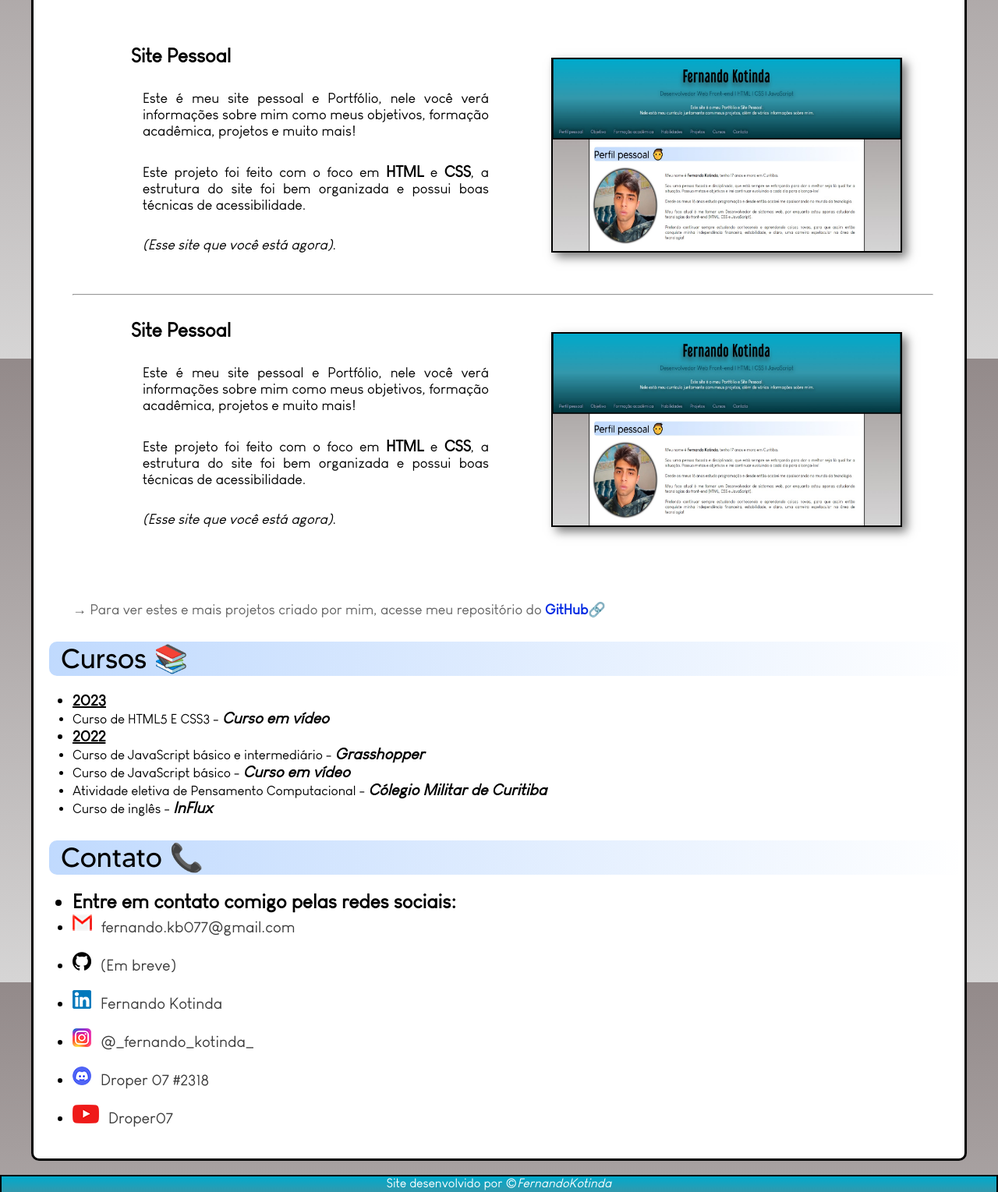
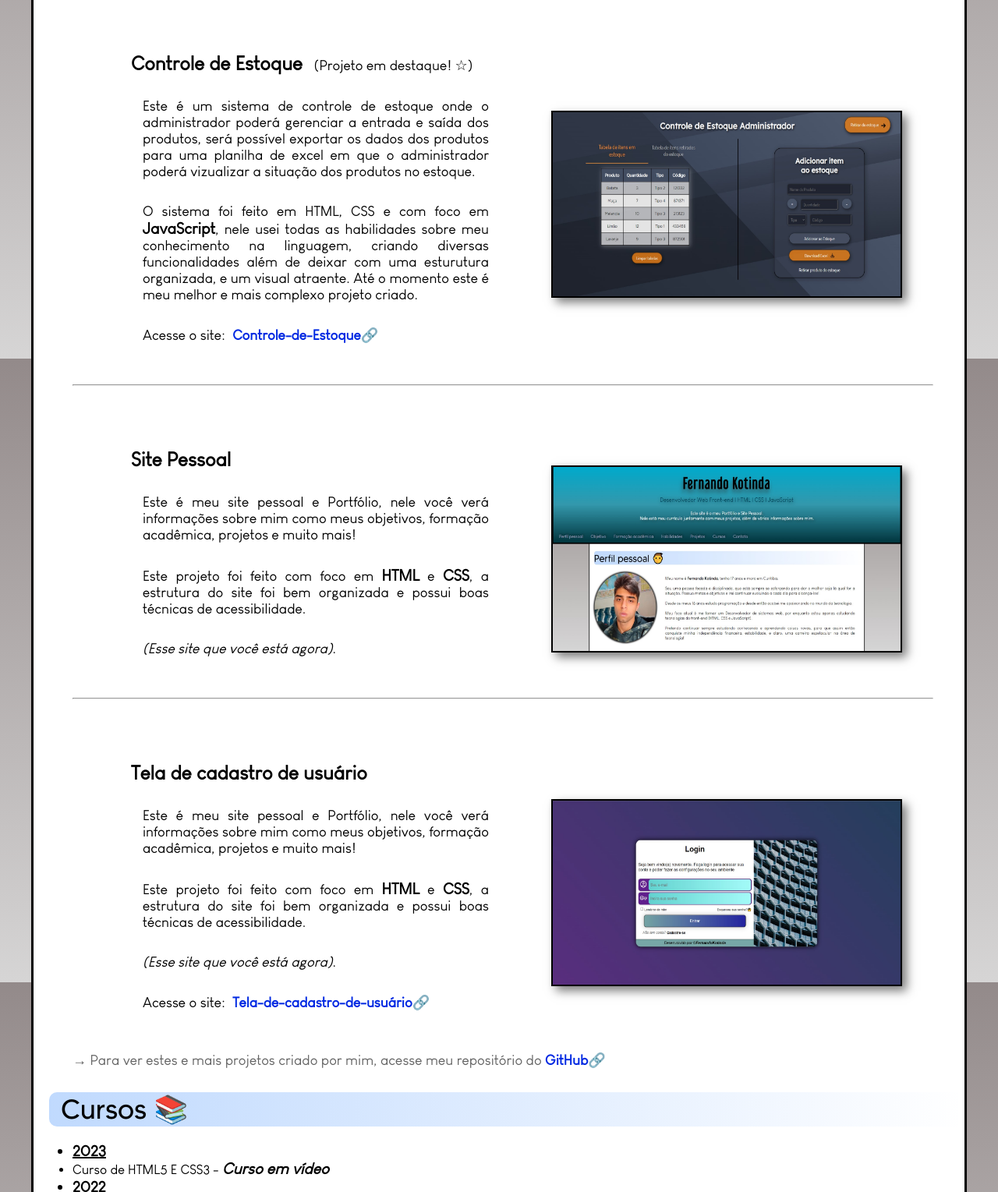
Before and after one commit to fernandokotinda/Site-Pessoal, a plain HTML site: page index.html in a window 1280 px wide. Shown: the part 1940-3469 px from the top of the page at 78% size. Drawn offline with Linux system fonts and the light colour scheme.

Commit message:
arrumando site pessoal

```diff
--- a/index.html
+++ b/index.html
@@ -102,12 +102,12 @@
                 <div class="projects">
 
                     <div class="flex-projeto">
-                            <h3>Site Pessoal</h3>
-                            <p>Este é meu site pessoal e Portfólio, nele você verá informações sobre mim como meus objetivos, formação acadêmica, projetos e muito mais!</p>
-                            <p>Este projeto foi feito com o foco em <strong>HTML</strong> e <strong>CSS</strong>, a estrutura do site foi bem organizada e possui boas técnicas de acessibilidade.</p>
-                            <p><em>(Esse site que você está agora)</em>.</p>
+                        <h3>Controle de Estoque<span>(Projeto em destaque! ☆)</span></h3>
+                        <p>Este é um sistema de controle de estoque onde o administrador poderá gerenciar a entrada e saída dos produtos, será possível exportar os dados dos produtos para uma planilha de excel em que o administrador poderá vizualizar a situação dos produtos no estoque. </p>
+                        <p>O sistema foi feito em HTML, CSS e com foco em <strong>JavaScript</strong>, nele usei todas as habilidades sobre meu conhecimento na linguagem, criando diversas funcionalidades além de deixar com uma esturutura organizada, e um visual atraente. Até o momento este é meu melhor e mais complexo projeto criado. </p>
+                        <p>Acesse o site: <a class="link" target="_blank" href="https://fernandokotinda.github.io/Sistema-Controle-de-Estoque/">Controle-de-Estoque</a>🔗</p>
                     </div>
-                        <abbr title="Clique para acessar o site"><a href="https://fernandokotinda.github.io/Site-Pessoal-PC/" target="_blank"><img src="fotos/img-site-pessoal.jpeg" alt="IMG Site pessoal"></a></abbr>
+                    <abbr title="Clique para acessar o site"><a href="https://fernandokotinda.github.io/Sistema-Controle-de-Estoque/" target="_blank"><img src="fotos/img-Controle-de-estoque.jpeg" alt="IMG Controle de Estoque"></a></abbr>
 
                 </div>
 
@@ -118,14 +118,25 @@
                     <div class="flex-projeto">
                         <h3>Site Pessoal</h3>
                         <p>Este é meu site pessoal e Portfólio, nele você verá informações sobre mim como meus objetivos, formação acadêmica, projetos e muito mais!</p>
-                            <p>Este projeto foi feito com o foco em <strong>HTML</strong> e <strong>CSS</strong>, a estrutura do site foi bem organizada e possui boas técnicas de acessibilidade.</p>
+                        <p>Este projeto foi feito com foco em <strong>HTML</strong> e <strong>CSS</strong>, a estrutura do site foi bem organizada e possui boas técnicas de acessibilidade.</p>
                         <p><em>(Esse site que você está agora)</em>.</p>
                     </div>
-                        <abbr title="Clique para acessar o site"><a href="https://fernandokotinda.github.io/Site-Pessoal-PC/" target="_blank"><img src="fotos/img-site-pessoal.jpeg" alt="IMG Site pessoal"></a></abbr>
+                    <abbr title="Clique para acessar o site"><a href="https://fernandokotinda.github.io/Site-Pessoal/" target="_blank"><img src="fotos/img-site-pessoal.jpeg" alt="IMG Site pessoal"></a></abbr>
 
                 </div>
 
+                <hr>
+
                 <div class="projects">
+
+                    <div class="flex-projeto">
+                        <h3>Tela de cadastro de  usuário</h3>
+                        <p>Este é meu site pessoal e Portfólio, nele você verá informações sobre mim como meus objetivos, formação acadêmica, projetos e muito mais!</p>
+                        <p>Este projeto foi feito com foco em <strong>HTML</strong> e <strong>CSS</strong>, a estrutura do site foi bem organizada e possui boas técnicas de acessibilidade.</p>
+                        <p><em>(Esse site que você está agora)</em>.</p>
+                        <p>Acesse o site: <a class="link" target="_blank" href="https://fernandokotinda.github.io/Projeto-Login/">Tela-de-cadastro-de-usuário</a>🔗</p>
+                    </div>
+                    <abbr title="Clique para acessar o site"><a href="https://fernandokotinda.github.io/Projeto-Login/" target="_blank"><img src="fotos/img-tela-de-cadastro.jpeg" alt="IMG tela de cadastro"></a></abbr>
 
                 </div>
 
--- a/style.css
+++ b/style.css
@@ -233,7 +233,6 @@ main {
 
     font-size: 22px;
     font-weight: bold;
-    margin-bottom: 70px;
 
 }
 .flex-projeto p{
@@ -254,14 +253,14 @@ main {
     justify-content: flex-start;
     align-items: center;
     gap: 50px;
-    margin: 30px 40px 20px 60px;
+    margin: 80px 40px 20px 60px;
 
 
 }
 .projects img {
 
     width: 450px;
-    height: 250px;
+    height: 240px;
     border: 2px solid black;
     box-shadow: 6px 6px 12px rgba(0, 0, 0, 0.521);
     cursor: pointer;
@@ -282,10 +281,16 @@ main {
     gap: 10px;
 
 }
-.flex-projeto > h3 {
+.flex-projeto  h3 {
 
     font-size: 25px;
     padding-bottom: 20px;
+}
+.flex-projeto span {
+
+    font-size: 18px;
+    font-weight: normal;
+    padding-left: 15px;
 }
 
 .repositorio {
```
Also changed, not shown: fotos/favicon.png (added), fotos/img-Controle-de-estoque.jpeg (added), fotos/img-tela-de-cadastro.jpeg (added). Lines whose indentation alone changed are shown as unchanged.
